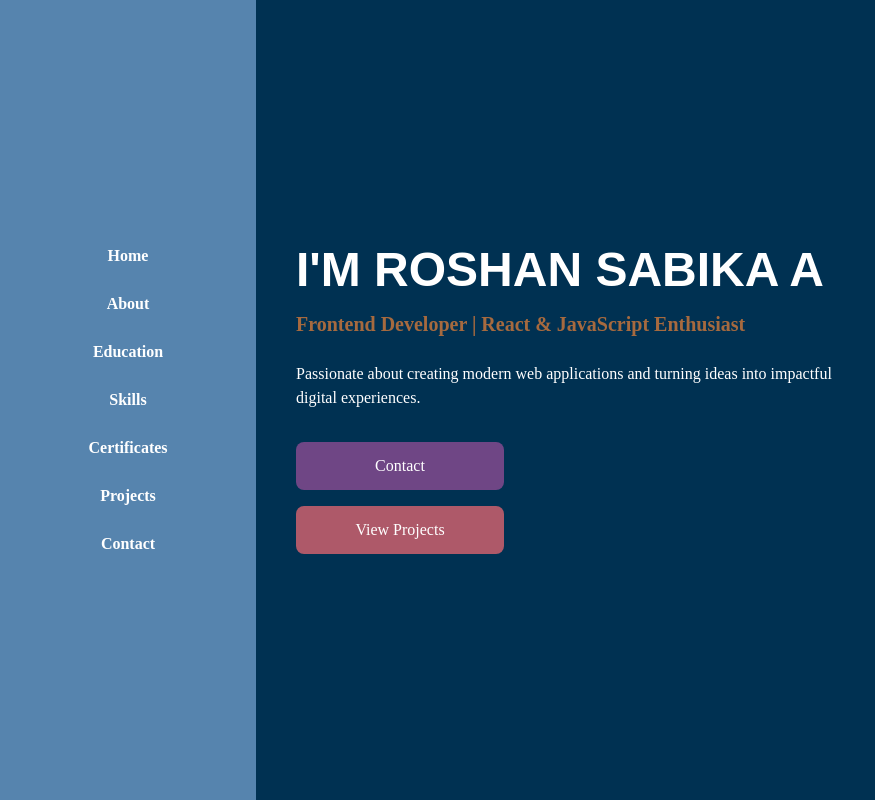
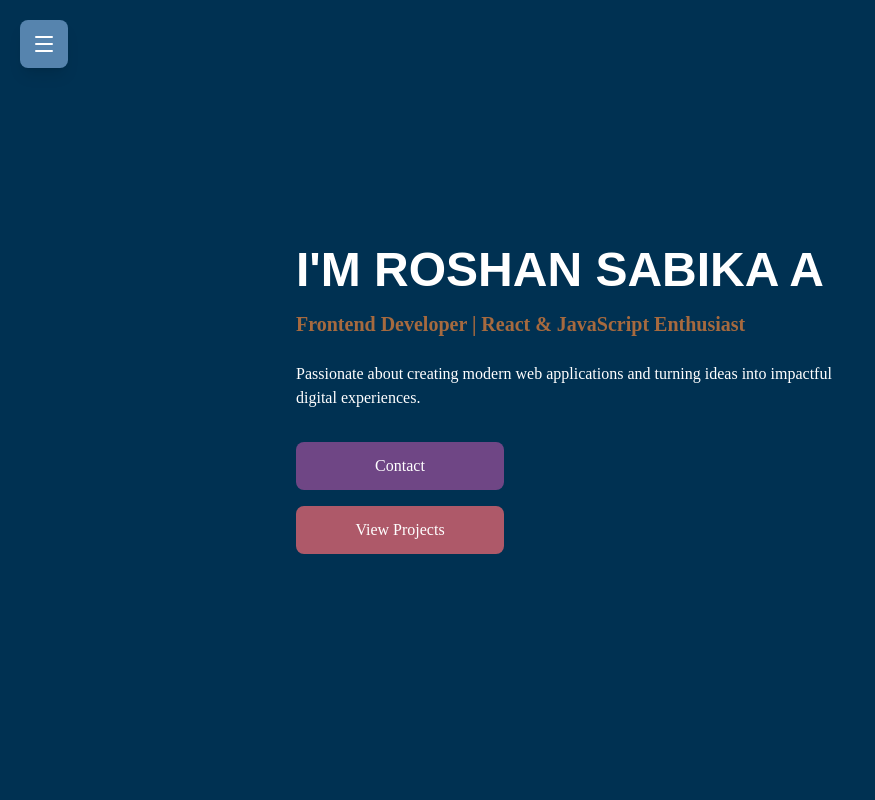
Before and after one commit to RoshanSabika2807/Portfolio-RoshanSabika, a React (Vite) app: page / in a window 1280 px wide. Shown: the top 800 px of the page, without its empty margins (0-875 px from the left). Built offline with nearby package versions, Linux system fonts and the light colour scheme; a web font is replaced by a local one.

Commit message:
updated version s

```diff
--- a/src/components/Sidebar.jsx
+++ b/src/components/Sidebar.jsx
@@ -1,16 +1,58 @@
+import { useState } from "react";
+import { Menu, X } from "lucide-react";
+
 function Sidebar() {
+  const [isOpen, setIsOpen] = useState(false);
+
+  const links = [
+    "home",
+    "about",
+    "education",
+    "skills",
+    "certificates",
+    "projects",
+    "contact",
+  ];
+
   return (
-    <aside className="fixed md-flex fixed left-0 top-0 h-screen w-28 md:w-64  bg-[#5684AE] text-white flex flex-col justify-center">
-      <ul className="space-y-4 md:space-y-6 text-sm md:text-base text-center font-semibold">
-        <li><a href="#home">Home</a></li>
-        <li><a href="#about">About</a></li>
-        <li><a href="#education">Education</a></li>
-        <li><a href="#skills">Skills</a></li>
-        <li><a href="#certificates">Certificates</a></li>
-        <li><a href="#projects">Projects</a></li>
-        <li><a href="#contact">Contact</a></li>
-      </ul>
-    </aside>
+    <>
+      {/* Hamburger Button */}
+      <button
+        onClick={() => setIsOpen(!isOpen)}
+        className="fixed top-5 left-5 z-50 bg-[#5684AE] text-white p-3 rounded-lg shadow-lg"
+      >
+        {isOpen ? <X size={24} /> : <Menu size={24} />}
+      </button>
+
+      {/* Overlay */}
+      {isOpen && (
+        <div
+          className="fixed inset-0 bg-black/40 z-40"
+          onClick={() => setIsOpen(false)}
+        />
+      )}
+
+      {/* Sidebar */}
+      <aside
+        className={`fixed top-0 left-0 h-screen w-64 bg-[#5684AE] text-white z-50 transform transition-transform duration-300 ${
+          isOpen ? "translate-x-0" : "-translate-x-full"
+        }`}
+      >
+        <ul className="flex flex-col justify-center h-full space-y-8 text-center font-semibold text-lg">
+          {links.map((link) => (
+            <li key={link}>
+              <a
+                href={`#${link}`}
+                onClick={() => setIsOpen(false)}
+                className="hover:text-[#FFCFF1] transition"
+              >
+                {link.charAt(0).toUpperCase() + link.slice(1)}
+              </a>
+            </li>
+          ))}
+        </ul>
+      </aside>
+    </>
   );
 }
 
```
